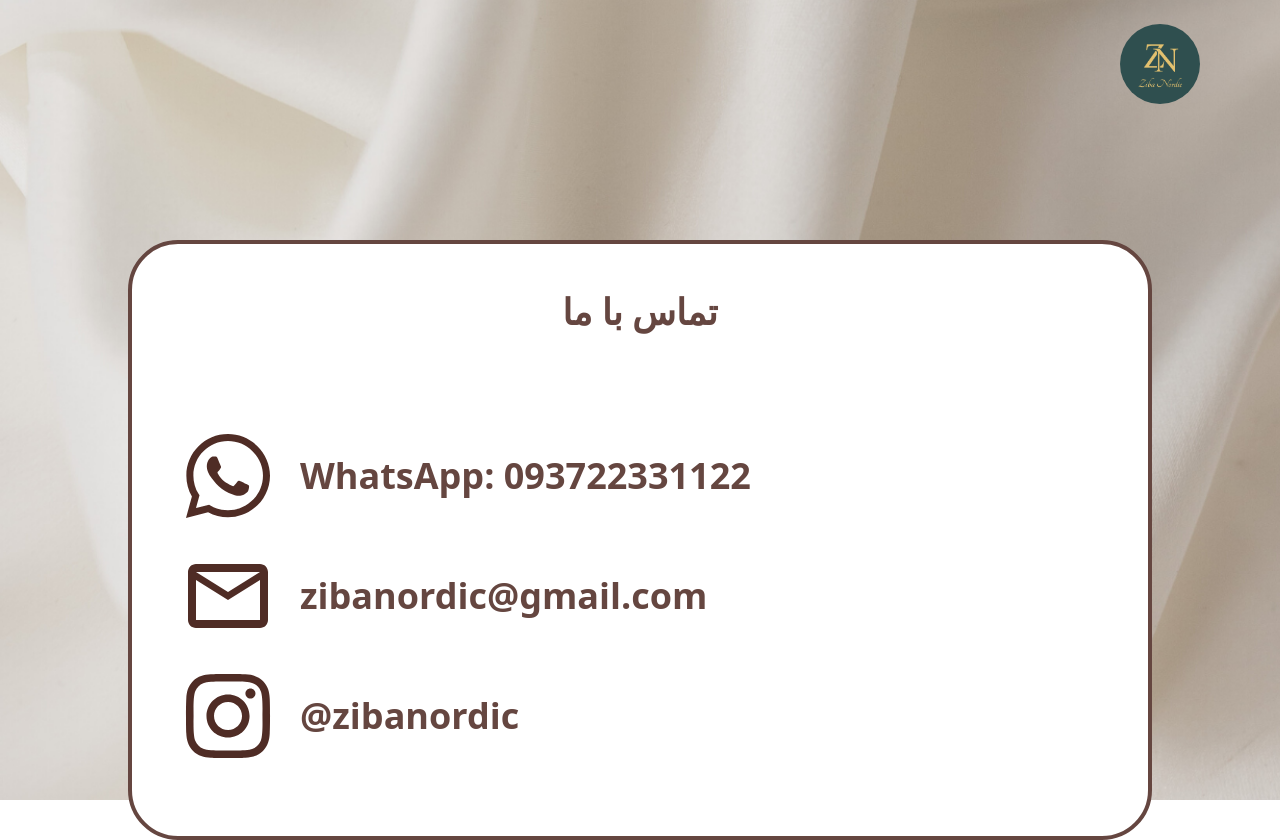
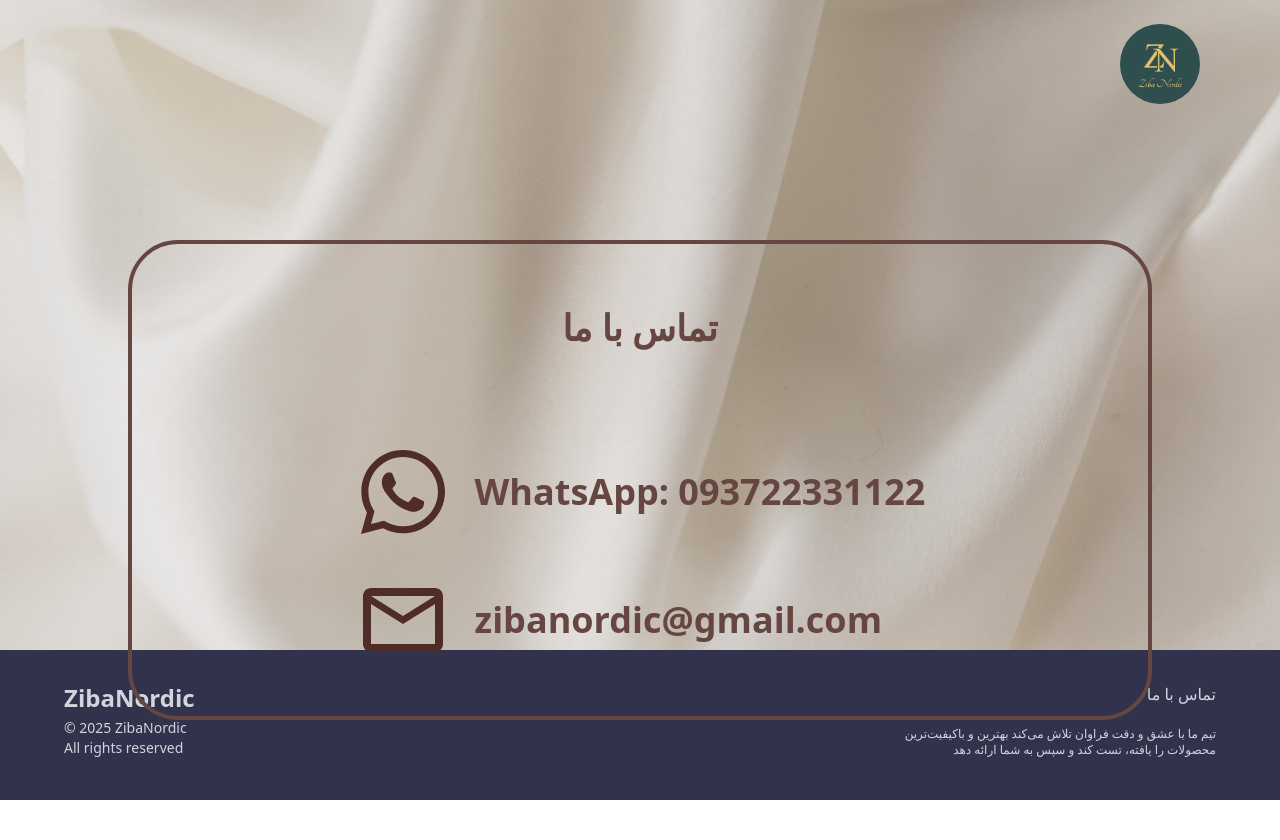
Before and after one commit to eviva2000/Nordicbeauty, a Next.js app: page /contact in a window 1280 px wide. After the commit the page ends 800 px from the top, so only its background shows below. Built offline with nearby package versions, Linux system fonts and the light colour scheme.

Commit message:
refactor the app

```diff
--- a/src/app/contact/page.tsx
+++ b/src/app/contact/page.tsx
@@ -1,13 +1,15 @@
-import { FaWhatsapp, FaInstagram } from "react-icons/fa";
+import { FaWhatsapp } from "react-icons/fa";
 import { MdOutlineEmail } from "react-icons/md";
 
-export default function Hero() {
+export default function Contact() {
   return (
-    <section className="relative w-screen h-screen">
+    <section className="relative w-screen h-[calc(100vh-250px)] md:h-[calc(100vh-150px)]">
       <div className="first-fold px-8 md:px-24 lg:px-32">
-        <div className="translate-y-60 max-w-5xl bg-white m-auto border-4 rounded-[50px] p-12 pb-18">
-          <h2 className="text-xl xl:text-4xl font-bold text-center mb-6 md:mb-12 xl:mb-24">تماس با ما</h2>
-          <div className="flex flex-col items-start text-left gap-2 md:gap-4 xl:gap-6">
+        <div className="flex flex-col items-center translate-y-60 max-w-5xl m-auto border-4 rounded-[50px] p-8 pb-12 xl:pt-16">
+          <h2 className="text-xl xl:text-4xl font-bold text-center mb-6 md:mb-12 xl:mb-24">
+            تماس با ما
+          </h2>
+          <div className="flex flex-col items-start text-left gap-4 md:gap-6 xl:gap-8">
             <div className="flex items-center gap-4 xl:gap-6 font-bold text-[20px] md:text-[30px] xl:text-[40px]">
               <FaWhatsapp className="w-12 md:w-16 xl:w-24 h-12 md:h-16 xl:h-24 text-[#4f2c25]" />
               <p className="text-sm md:text-xl xl:text-4xl">WhatsApp: 093722331122</p>
@@ -19,13 +21,6 @@ export default function Hero() {
               <MdOutlineEmail className="w-12 md:w-16 xl:w-24 h-12 md:h-16 xl:h-24 text-[#4f2c25]" />
               <p className="text-sm md:text-xl xl:text-4xl">zibanordic@gmail.com</p>
             </a>
-            <a
-              href="https://www.instagram.com/zibanordic/"
-              className="flex items-center gap-4 xl:gap-6 font-bold text-[20px] md:text-[30px] xl:text-[40px]"
-            >
-              <FaInstagram className="w-12 md:w-16 xl:w-24 h-12 md:h-16 xl:h-24 text-[#4f2c25]" />
-              <p className="text-sm md:text-xl xl:text-4xl">@zibanordic</p>
-            </a>
           </div>
         </div>
       </div>
--- a/src/app/globals.css
+++ b/src/app/globals.css
@@ -28,7 +28,6 @@ h1{
   background-repeat: no-repeat;
   background-size: cover;
   height: inherit;
-
 }
 
 .main-content{
--- a/src/app/layout.tsx
+++ b/src/app/layout.tsx
@@ -1,15 +1,14 @@
 import type { Metadata } from "next";
-import { Geist, Geist_Mono,Playfair_Display } from "next/font/google";
+import { Geist, Geist_Mono, Playfair_Display } from "next/font/google";
 import "./globals.css";
 import Navbar from "@/components/Navbar";
+import Footer from "@/components/Footer";
 
 const playfair = Playfair_Display({
-  subsets: ['latin'],
-  weight: ['400', '700'],
-  variable: '--font-playfair',
-})
-
-
+  subsets: ["latin"],
+  weight: ["400", "700"],
+  variable: "--font-playfair",
+});
 
 const geistSans = Geist({
   variable: "--font-geist-sans",
@@ -23,16 +22,15 @@ const geistMono = Geist_Mono({
 
 export const metadata = {
   title: {
-    default: 'ZibaNordic',
-    template: '%s | ZibaNordic',
+    default: "ZibaNordic",
+    template: "%s | ZibaNordic",
   },
-  description: 'منتخبی از برندهای اصیل جهانی',
+  description: "منتخبی از برندهای اصیل جهانی",
   viewport: {
-    width: 'device-width',
+    width: "device-width",
     initialScale: 1,
   },
 };
-
 
 export default function RootLayout({
   children,
@@ -42,10 +40,11 @@ export default function RootLayout({
   return (
     <html lang="en">
       <body
-        className={`${geistSans.variable} ${geistMono.variable} ${playfair.variable } antialiased`}
+        className={`${geistSans.variable} ${geistMono.variable} ${playfair.variable} antialiased`}
       >
         <Navbar />
-        {children}
+        <main className="flex-grow">{children}</main>
+        <Footer />
       </body>
     </html>
   );
--- a/src/app/page.tsx
+++ b/src/app/page.tsx
@@ -1,4 +1,3 @@
-import Footer from "@/components/Footer";
 import Hero from "@/components/Hero";
 import Slider from "@/components/Slider/Slider";
 
@@ -9,7 +8,6 @@ export default function Home() {
       <main className="">
         <Hero />
         <Slider />
-        <Footer />
       </main>
     </div>
   );
--- a/src/components/Footer.tsx
+++ b/src/components/Footer.tsx
@@ -2,7 +2,7 @@ import Link from "next/link";
 
 export default function Footer() {
   return (
-    <footer className="bg-[#30334b] text-gray-300 py-8">
+    <footer className="bg-[#30334b] text-gray-300 py-8 h-[250px] md:h-[150px]">
       <div className="max-w-7xl mx-auto px-4 grid grid-cols-1 md:grid-cols-2 md:px-16 gap-6">
         {/* Left column */}
         <div className="text-center md:text-left">
```
